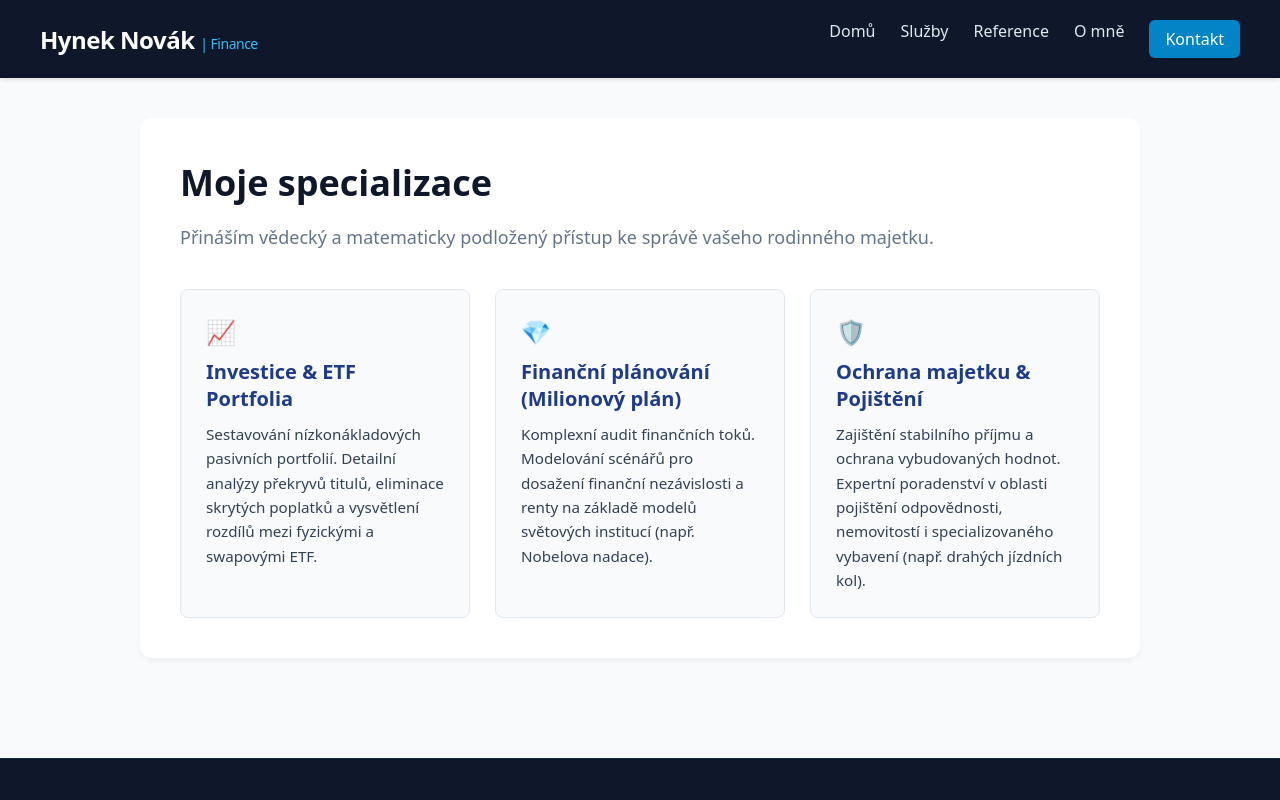
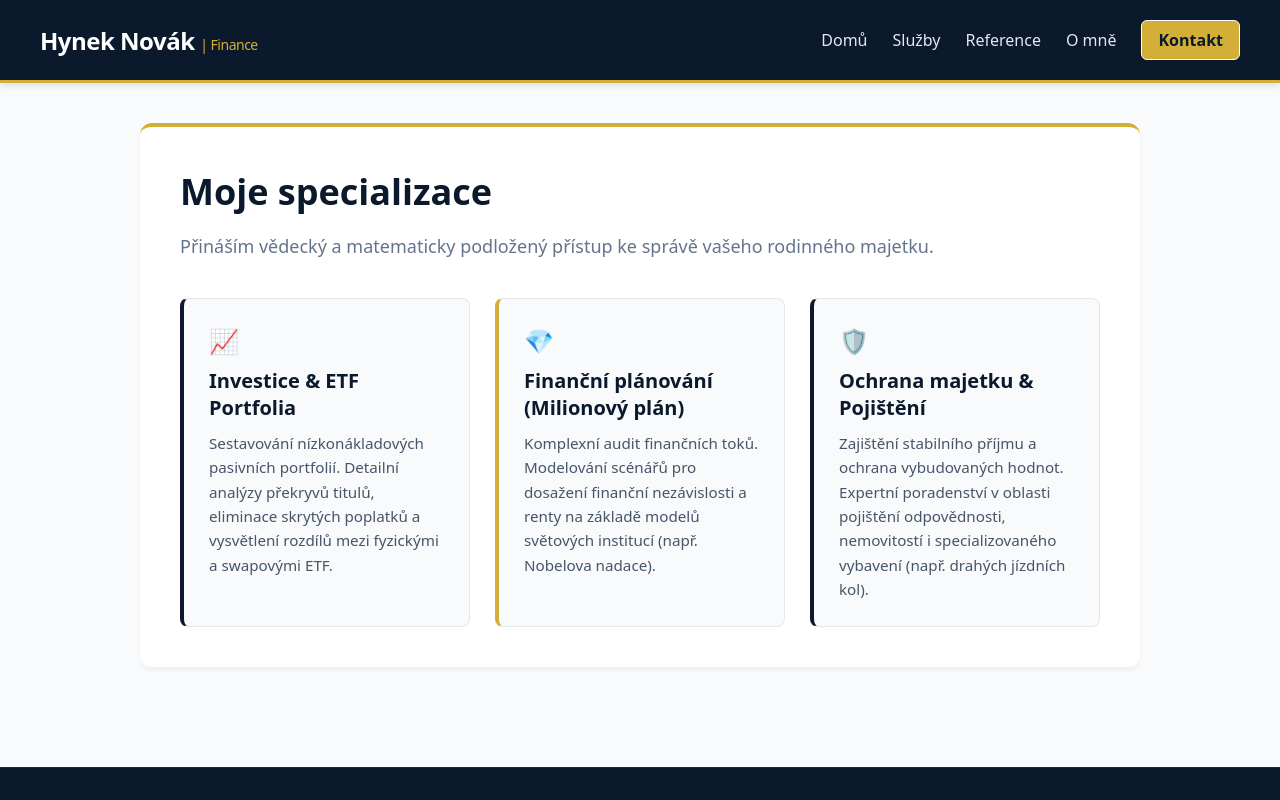
Before and after one commit to DrSajmon/web-novak, a Next.js app in the folder web-finance/: page /sluzby in a window 1280 px wide. Shown: the top 800 px of the page. Built offline with nearby package versions, Linux system fonts and the light colour scheme.

Commit message:
öprava designu

```diff
--- a/web-finance/src/app/layout.tsx
+++ b/web-finance/src/app/layout.tsx
@@ -11,29 +11,29 @@ export default function RootLayout({ children }: { children: React.ReactNode })
     <html lang="cs">
       <body style={{ margin: 0, padding: 0, fontFamily: 'system-ui, -apple-system, sans-serif', backgroundColor: '#f8fafc', color: '#334155', display: 'flex', flexDirection: 'column', minHeight: '100vh' }}>
 
-        {/* SPOLEČNÁ HLAVIČKA (NAVBAR) */}
-        <header style={{ backgroundColor: '#0f172a', color: '#fff', position: 'sticky', top: 0, zIndex: 1000, boxShadow: '0 2px 4px rgba(0,0,0,0.1)' }}>
+        {/* ZLATO-MODRÁ HLAVIČKA */}
+        <header style={{ backgroundColor: '#0b192c', color: '#fff', position: 'sticky', top: 0, zIndex: 1000, borderBottom: '3px solid #d4af37', boxShadow: '0 4px 6px -1px rgba(0,0,0,0.1)' }}>
           <div style={{ maxWidth: '1200px', margin: '0 auto', padding: '20px', display: 'flex', justifyContent: 'space-between', alignItems: 'center' }}>
             <Link href="/" style={{ fontSize: '1.5rem', fontWeight: 'bold', color: '#fff', textDecoration: 'none', letterSpacing: '-0.5px' }}>
-              Hynek Novák <span style={{ color: '#38bdf8', fontSize: '0.875rem', fontWeight: 'normal', direction: 'ltr' }}>| Finance</span>
+              Hynek Novák <span style={{ color: '#d4af37', fontSize: '0.875rem', fontWeight: 'normal' }}>| Finance</span>
             </Link>
-            <nav style={{ display: 'flex', gap: '25px' }}>
-              <Link href="/" style={{ color: '#e2e8f0', textDecoration: 'none', fontWeight: '500', transition: 'color 0.2s' }}>Domů</Link>
+            <nav style={{ display: 'flex', gap: '25px', alignItems: 'center' }}>
+              <Link href="/" style={{ color: '#e2e8f0', textDecoration: 'none', fontWeight: '500' }}>Domů</Link>
               <Link href="/sluzby" style={{ color: '#e2e8f0', textDecoration: 'none', fontWeight: '500' }}>Služby</Link>
               <Link href="/reference" style={{ color: '#e2e8f0', textDecoration: 'none', fontWeight: '500' }}>Reference</Link>
               <Link href="/o-mne" style={{ color: '#e2e8f0', textDecoration: 'none', fontWeight: '500' }}>O mně</Link>
-              <Link href="/kontakt" style={{ backgroundColor: '#0284c7', color: '#fff', padding: '8px 16px', borderRadius: '6px', textDecoration: 'none', fontWeight: '500' }}>Kontakt</Link>
+              <Link href="/kontakt" style={{ backgroundColor: '#d4af37', color: '#0b192c', padding: '8px 16px', borderRadius: '6px', textDecoration: 'none', fontWeight: 'bold', border: '1px solid #fff' }}>Kontakt</Link>
             </nav>
           </div>
         </header>
 
-        {/* DYNAMICKÝ VNITŘEK STRÁNEK */}
+        {/* VNITŘEK STRÁNEK */}
         <div style={{ flex: 1 }}>
           {children}
         </div>
 
-        {/* SPOLEČNÝ SPODEK (FOOTER) */}
-        <footer style={{ backgroundColor: '#0f172a', color: '#94a3b8', padding: '40px 20px', marginTop: '60px', borderTop: '1px solid #1e293b', fontSize: '0.875rem' }}>
+        {/* PATIČKA */}
+        <footer style={{ backgroundColor: '#0b192c', color: '#94a3b8', padding: '40px 20px', marginTop: '60px', borderTop: '1px solid #1e293b', fontSize: '0.875rem' }}>
           <div style={{ maxWidth: '1200px', margin: '0 auto', display: 'flex', flexDirection: 'column', gap: '20px' }}>
             <div style={{ display: 'flex', justifyContent: 'space-between', flexWrap: 'wrap', gap: '20px' }}>
               <div>
--- a/web-finance/src/app/o-me/page.tsx
+++ b/web-finance/src/app/o-me/page.tsx
@@ -5,8 +5,8 @@ export const metadata = { title: "O mně | Hynek Novák" };
 export default function OMnePage() {
   return (
     <main style={{ maxWidth: '800px', margin: '40px auto', padding: '0 20px' }}>
-      <div style={{ backgroundColor: '#fff', padding: '40px', borderRadius: '12px', boxShadow: '0 4px 6px -1px rgba(0,0,0,0.05)' }}>
-        <h1 style={{ fontSize: '2.25rem', color: '#0f172a', marginBottom: '20px' }}>Kdo jsem</h1>
+      <div style={{ backgroundColor: '#fff', padding: '40px', borderRadius: '12px', boxShadow: '0 4px 6px -1px rgba(0,0,0,0.05)', borderTop: '4px solid #d4af37' }}>
+        <h1 style={{ fontSize: '2.25rem', color: '#0b192c', marginBottom: '20px', fontWeight: '700' }}>Kdo jsem</h1>
         <p style={{ fontSize: '1.1rem', lineHeight: '1.8', color: '#334155' }}>
           Jmenuji se <strong>Hynek Novák</strong> a v oblasti osobních financí se pohybuji jako nezávislý konzultant. Moje filozofie stojí na transparentnosti, nízkých nákladech a datech, nikoliv na pocitech nebo provizních pobídkách.
         </p>
--- a/web-finance/src/app/sluzby/page.tsx
+++ b/web-finance/src/app/sluzby/page.tsx
@@ -5,25 +5,25 @@ export const metadata = { title: "Služby | Hynek Novák" };
 export default function SluzbyPage() {
   return (
     <main style={{ maxWidth: '1000px', margin: '40px auto', padding: '0 20px' }}>
-      <div style={{ backgroundColor: '#fff', padding: '40px', borderRadius: '12px', boxShadow: '0 4px 6px -1px rgba(0,0,0,0.05)' }}>
-        <h1 style={{ fontSize: '2.25rem', color: '#0f172a', margin: '0 0 10px 0' }}>Moje specializace</h1>
+      <div style={{ backgroundColor: '#fff', padding: '40px', borderRadius: '12px', boxShadow: '0 4px 6px -1px rgba(0,0,0,0.05)', borderTop: '4px solid #d4af37' }}>
+        <h1 style={{ fontSize: '2.25rem', color: '#0b192c', margin: '0 0 10px 0', fontWeight: '700' }}>Moje specializace</h1>
         <p style={{ color: '#64748b', fontSize: '1.125rem', marginBottom: '40px' }}>Přináším vědecký a matematicky podložený přístup ke správě vašeho rodinného majetku.</p>
 
         <div style={{ display: 'grid', gridTemplateColumns: 'repeat(auto-fit, minmax(280px, 1fr))', gap: '25px' }}>
-          <div style={{ padding: '25px', backgroundColor: '#f8fafc', borderRadius: '8px', border: '1px solid #e2e8f0' }}>
+          <div style={{ padding: '25px', backgroundColor: '#f8fafc', borderRadius: '8px', border: '1px solid #e2e8f0', borderLeft: '4px solid #0b192c' }}>
             <div style={{ fontSize: '1.5rem', marginBottom: '10px' }}>📈</div>
-            <h3 style={{ fontSize: '1.25rem', color: '#1e3a8a', margin: '0 0 10px 0' }}>Investice & ETF Portfolia</h3>
-            <p style={{ margin: 0, fontSize: '0.95rem', lineHeight: '1.6' }}>Sestavování nízkonákladových pasivních portfolií. Detailní analýzy překryvů titulů, eliminace skrytých poplatků a vysvětlení rozdílů mezi fyzickými a swapovými ETF.</p>
+            <h3 style={{ fontSize: '1.25rem', color: '#0b192c', margin: '0 0 10px 0', fontWeight: '600' }}>Investice & ETF Portfolia</h3>
+            <p style={{ margin: 0, fontSize: '0.95rem', lineHeight: '1.6', color: '#475569' }}>Sestavování nízkonákladových pasivních portfolií. Detailní analýzy překryvů titulů, eliminace skrytých poplatků a vysvětlení rozdílů mezi fyzickými a swapovými ETF.</p>
           </div>
-          <div style={{ padding: '25px', backgroundColor: '#f8fafc', borderRadius: '8px', border: '1px solid #e2e8f0' }}>
+          <div style={{ padding: '25px', backgroundColor: '#f8fafc', borderRadius: '8px', border: '1px solid #e2e8f0', borderLeft: '4px solid #d4af37' }}>
             <div style={{ fontSize: '1.5rem', marginBottom: '10px' }}>💎</div>
-            <h3 style={{ fontSize: '1.25rem', color: '#1e3a8a', margin: '0 0 10px 0' }}>Finanční plánování (Milionový plán)</h3>
-            <p style={{ margin: 0, fontSize: '0.95rem', lineHeight: '1.6' }}>Komplexní audit finančních toků. Modelování scénářů pro dosažení finanční nezávislosti a renty na základě modelů světových institucí (např. Nobelova nadace).</p>
+            <h3 style={{ fontSize: '1.25rem', color: '#0b192c', margin: '0 0 10px 0', fontWeight: '600' }}>Finanční plánování (Milionový plán)</h3>
+            <p style={{ margin: 0, fontSize: '0.95rem', lineHeight: '1.6', color: '#475569' }}>Komplexní audit finančních toků. Modelování scénářů pro dosažení finanční nezávislosti a renty na základě modelů světových institucí (např. Nobelova nadace).</p>
           </div>
-          <div style={{ padding: '25px', backgroundColor: '#f8fafc', borderRadius: '8px', border: '1px solid #e2e8f0' }}>
+          <div style={{ padding: '25px', backgroundColor: '#f8fafc', borderRadius: '8px', border: '1px solid #e2e8f0', borderLeft: '4px solid #0b192c' }}>
             <div style={{ fontSize: '1.5rem', marginBottom: '10px' }}>🛡️</div>
-            <h3 style={{ fontSize: '1.25rem', color: '#1e3a8a', margin: '0 0 10px 0' }}>Ochrana majetku & Pojištění</h3>
-            <p style={{ margin: 0, fontSize: '0.95rem', lineHeight: '1.6' }}>Zajištění stabilního příjmu a ochrana vybudovaných hodnot. Expertní poradenství v oblasti pojištění odpovědnosti, nemovitostí i specializovaného vybavení (např. drahých jízdních kol).</p>
+            <h3 style={{ fontSize: '1.25rem', color: '#0b192c', margin: '0 0 10px 0', fontWeight: '600' }}>Ochrana majetku & Pojištění</h3>
+            <p style={{ margin: 0, fontSize: '0.95rem', lineHeight: '1.6', color: '#475569' }}>Zajištění stabilního příjmu a ochrana vybudovaných hodnot. Expertní poradenství v oblasti pojištění odpovědnosti, nemovitostí i specializovaného vybavení (např. drahých jízdních kol).</p>
           </div>
         </div>
       </div>
```
Also changed, not shown: web-finance/src/app/kontakt/page.tsx (+6 -6 lines), web-finance/src/app/page.tsx (+4 -4 lines), web-finance/src/app/reference/page.tsx (+4 -4 lines).
